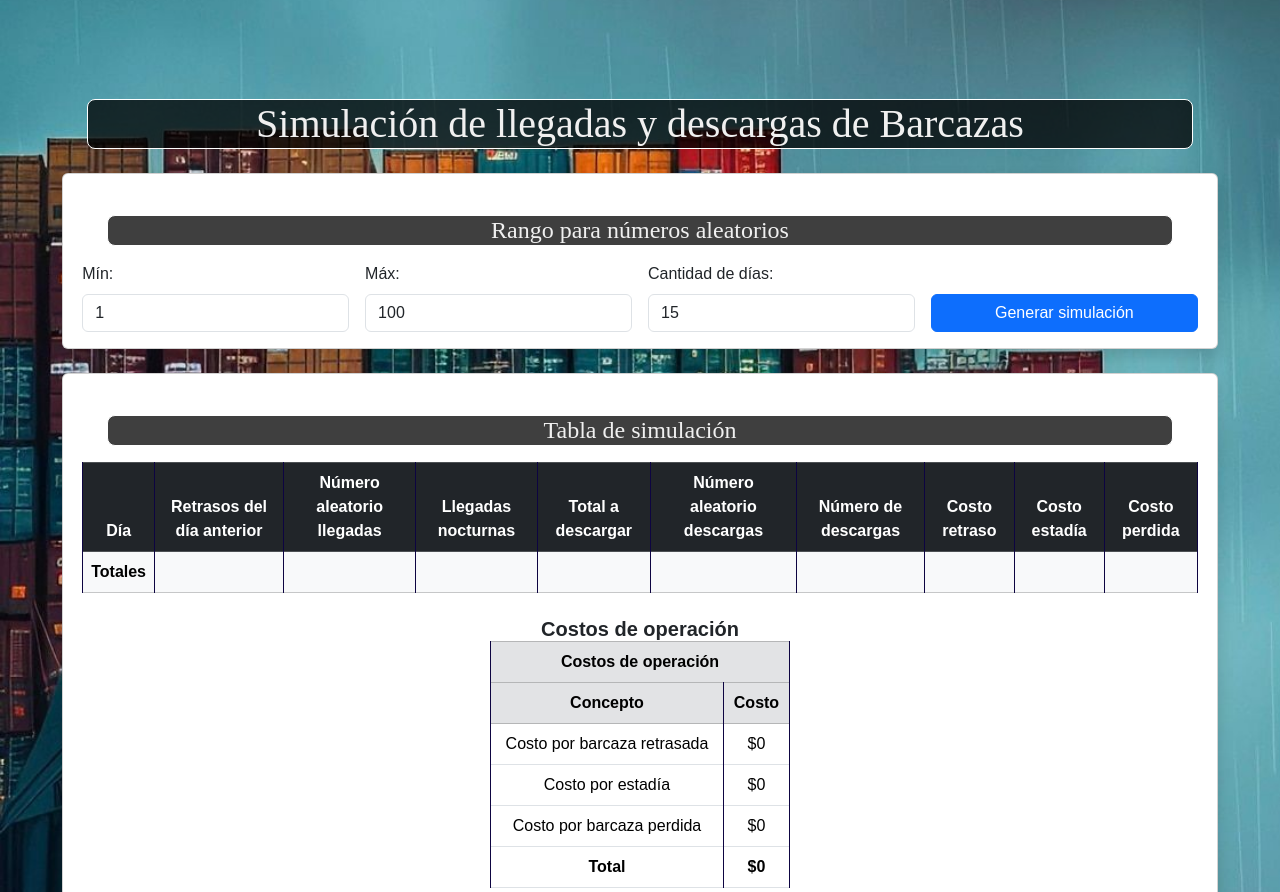
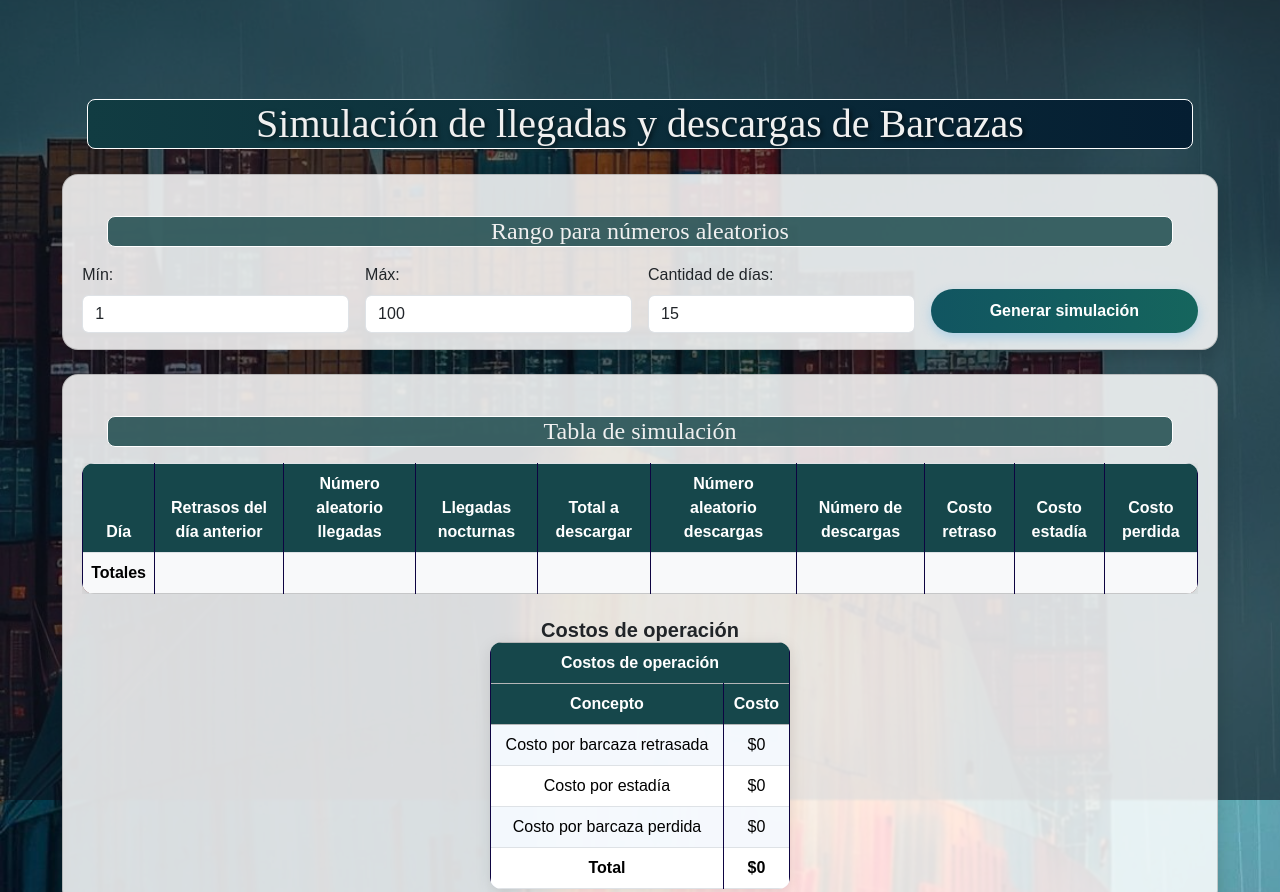
Before and after one commit to ucrprogrammerFreddy/ProyectoMetodos-cuantitativos, a website: page appweb/html/prueba.html in a window 1280 px wide. Shown: the top 892 px of the page. Drawn offline with nearby package versions, Linux system fonts and the light colour scheme.

Commit message:
Diseño
mejora en diseño

```diff
--- a/appweb/css/prueba.css
+++ b/appweb/css/prueba.css
@@ -9,6 +9,24 @@
     background-repeat: no-repeat;
     background-position: center;
 }
+.fondo::before {
+    content: ""; /* Es obligatorio en ::before y ::after */
+    position: fixed; /* Se fija a la pantalla completa */
+    top: 0;
+    left: 0;
+    height: 100%;
+    width: 100%;
+    background-color: rgba(10, 15, 25, 0.6); /* Fondo negro con transparencia */
+    z-index: -1; /* Lo manda detrás del contenido principal */
+}
+
+.card {
+  background-color: rgba(255, 255, 255, 0.85) !important; /* Blanco translúcido */
+  box-shadow: 0 4px 16px rgba(0, 0, 0, 0.2); /* Sombra suave */
+  border-radius: 1rem; /* Bordes redondeados */
+  backdrop-filter: blur(1px); /* Efecto de desenfoque del fondo */
+}
+
 
 /* Títulos principales de la simulación */
 h1,
@@ -18,11 +36,15 @@ h2 {
 
 /* Estilos para tablas de simulación y probabilidades */
 table {
-    width: 50%;
-    border-collapse: collapse;
-    margin-bottom: 15px;
-    background-color: rgba(0, 0, 0, 0.523);
+  width: 100%;
+  border-collapse: collapse;
+  margin-bottom: 20px;
+  background-color: rgba(255, 255, 255, 0.85);
+  box-shadow: 0 4px 16px rgba(0, 0, 0, 0.1);
+  border-radius: 12px;
+  overflow: hidden;
 }
+
 
 th,
 td {
@@ -32,8 +54,17 @@ td {
 }
 
 th {
-    background-color: #438fed;
-    color: white;
+    background-color: #16474b  !important;
+    color: white !important;
+}
+
+tbody tr:nth-child(odd) td {
+  background-color: rgba(240, 248, 255, 0.65);
+}
+
+tfoot td {
+  font-weight: bold;
+  color: #000000 !important;
 }
 
 /* Botones de acción en tablas y formularios */
@@ -50,14 +81,34 @@ button:hover {
     background-color: #046377;
 }
 
+.btn-generar {
+  background: linear-gradient(90deg, #115561 0%, #15655d 100%);
+  color: white;
+  padding: 10px 20px;
+  font-size: 1rem;
+  font-weight: 600;
+  border: none;
+  border-radius: 30px;
+  box-shadow: 0 4px 12px rgba(54, 162, 235, 0.3);
+  cursor: pointer;
+  transition: all 0.3s ease;
+}
+
+.btn-generar:hover {
+  background: linear-gradient(90deg, #0a3e39 0%, #064f4f 100%);
+  box-shadow: 0 6px 16px rgba(54, 162, 235, 0.4);
+  transform: scale(1.03);
+}
+
 /* Celdas editables resaltadas al enfocar */
 td[contenteditable="true"]:focus {
-    background-color: #64acb5;
+    background-color: #288792;
+    color: white;
 }
 
 /* Título de tablas con fondo oscuro */
 .table-title {
-    background-color: #002348;
+    background-color: #0f3f42;
     color: rgb(0, 0, 0);
     text-align: center;
 }
@@ -72,7 +123,18 @@ td[contenteditable="true"]:focus {
 .titulo {
     text-align: center;
     color: #f0f0f0;
-    background-color: rgba(0, 0, 0, 0.753);
+    background-color: #04373ac0;
+    font-family: 'Times New Roman', Times, serif;
+    border-radius: 0.5rem;
+    border: 1px solid #ffffff;
+    margin: 25px;
+}
+
+.tituloGeneral {
+    text-align: center;
+    color: #f0f0f0;
+    background: linear-gradient(90deg, #113c42, #051e32);
+    text-shadow: 2px 2px 4px rgba(0, 0, 0, 0.6);
     font-family: 'Times New Roman', Times, serif;
     border-radius: 0.5rem;
     border: 1px solid #ffffff;
@@ -119,7 +181,7 @@ td[contenteditable="true"]:focus {
 
 /* Fondo para los totales de tablas */
 .fondoTablas {
-    background-color: black;
+    background-color: rgb(77, 20, 20);
 }
 
 /* Color de letra para celdas específicas */
--- a/appweb/html/prueba.html
+++ b/appweb/html/prueba.html
@@ -73,7 +73,7 @@
             <div class="col-12">
                 <!-- Título de la página -->
                 <div class="text-center mb-4">
-                    <h1 class="titulo">Simulación de llegadas y descargas de Barcazas</h1>
+                    <h1 class="tituloGeneral">Simulación de llegadas y descargas de Barcazas</h1>
                 </div>
                 <!-- SECCIÓN DE PARÁMETROS INICIALES -->
                 <section class="mb-4">
@@ -98,7 +98,7 @@
                                 </div>
                                 <!-- Botón para generar la simulación -->
                                 <div class="col-12 col-md-3 d-grid">
-                                    <button type="button" class="btn btn-primary" id="btnGenerar">
+                                    <button type="button" class="btn-generar btn-primary" id="btnGenerar">
                                         Generar simulación
                                     </button>
                                 </div>
@@ -116,7 +116,7 @@
                                 <!-- Tabla principal de la simulación -->
                                 <table id="tablaSimulacion"
                                     class="table table-bordered table-striped mx-auto mb-0 align-middle">
-                                    <thead class="table-dark">
+                                    <thead class="table">
                                         <tr>
                                             <th>Día</th>
                                             <th>Retrasos del día anterior</th>
--- a/appweb/js/prueba.js
+++ b/appweb/js/prueba.js
@@ -87,6 +87,7 @@ function generarSimulacion() {
     // Agrega fila a la tabla visual
     const fila = document.createElement("tr");
     fila.innerHTML = `
+
             <td>${i}</td>
             <td>${retrasosAnterior}</td>
             <td>${rLlegada}</td>
```
